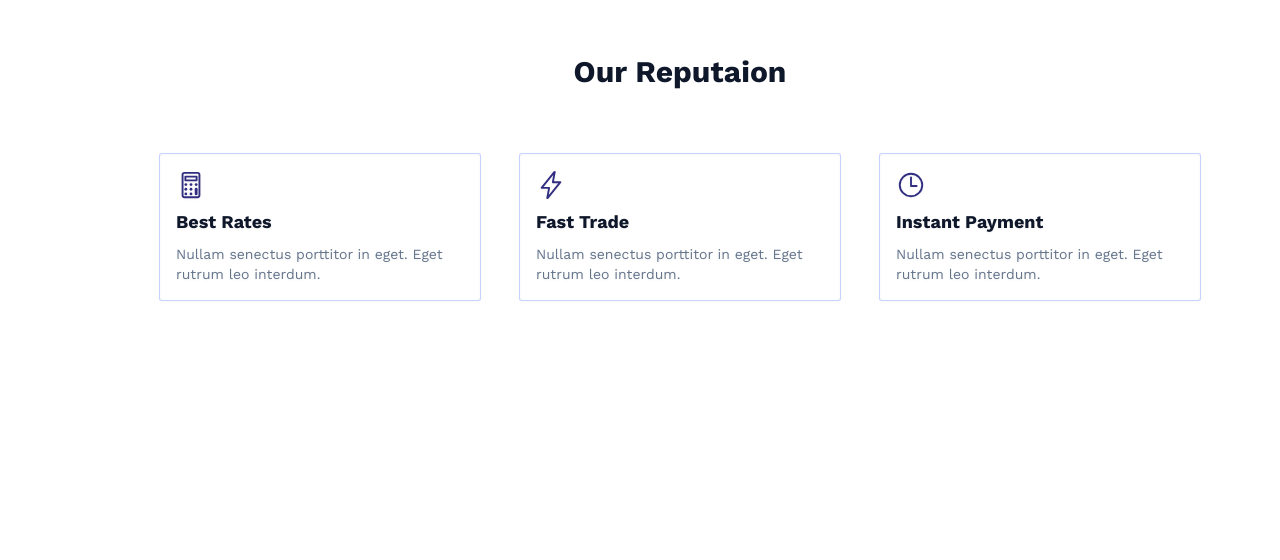
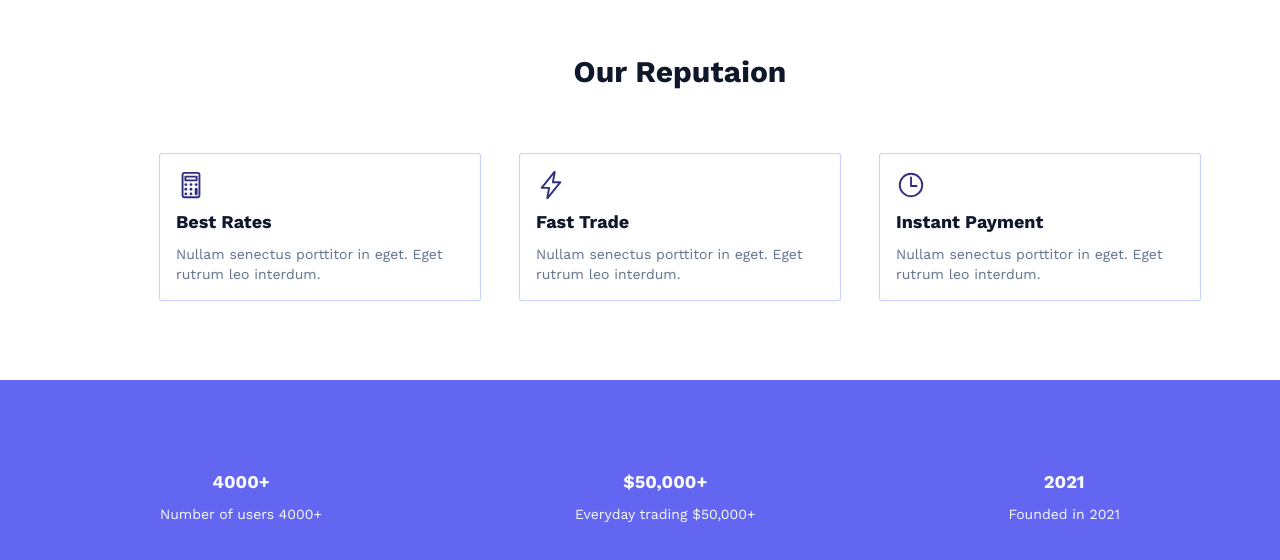
Before and after one commit to Compacttradaing/Compact-Trader, a React (Vite) app: page / in a window 1280 px wide. Shown: the part 826-1386 px from the top of the page. Before the commit the page ends 1206 px from the top, so only its background shows below. Built offline with nearby package versions, Linux system fonts and the light colour scheme.

Commit message:
update landing page

```diff
--- a/src/features/HomepageNav.jsx
+++ b/src/features/HomepageNav.jsx
@@ -3,7 +3,7 @@ import { Link } from "react-router-dom";
 function HomepageNav() {
   return (
     <div className="fixed top-0 z-10 w-screen bg-white drop-shadow-sm">
-      <nav className="z-12 flex items-center justify-between py-5 px-1 sm:px-10">
+      <nav className="z-12 flex items-center justify-between py-5 px-2 sm:px-10">
         <span className="text-xl font-bold text-slate-900">Compact</span>
         <nav>
           <ul className="flex items-center justify-center gap-2">
--- a/src/pages/Homepage.jsx
+++ b/src/pages/Homepage.jsx
@@ -79,6 +79,22 @@ function Homepage() {
             </li>
           </ul>
         </section>
+        <section className="md:px-40 px-2 py-20 bg-indigo-500">
+          <ul className="flex gap-4 items-center justify-center sm:gap-10 sm:justify-between ">
+            <li className="text-center">
+              <h2 className="font-bold text-lg text-slate-50 py-2">4000+</h2>
+              <p className="text-slate-50 text-sm">Number of users 4000+</p>
+            </li>
+            <li className="text-center">
+              <h2 className="font-bold text-lg text-slate-50 py-2">$50,000+</h2>
+              <p className="text-slate-50 text-sm">Everyday trading $50,000+</p>
+            </li>
+            <li className="text-center">
+              <h2 className="font-bold text-lg text-slate-50 py-2">2021</h2>
+              <p className="text-slate-50 text-sm">Founded in 2021</p>
+            </li>
+          </ul>
+        </section>
       </main>
     </div>
   );
```
